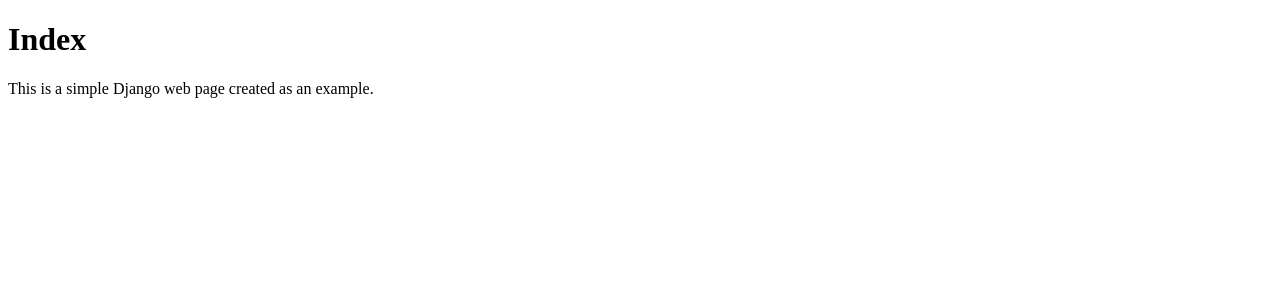
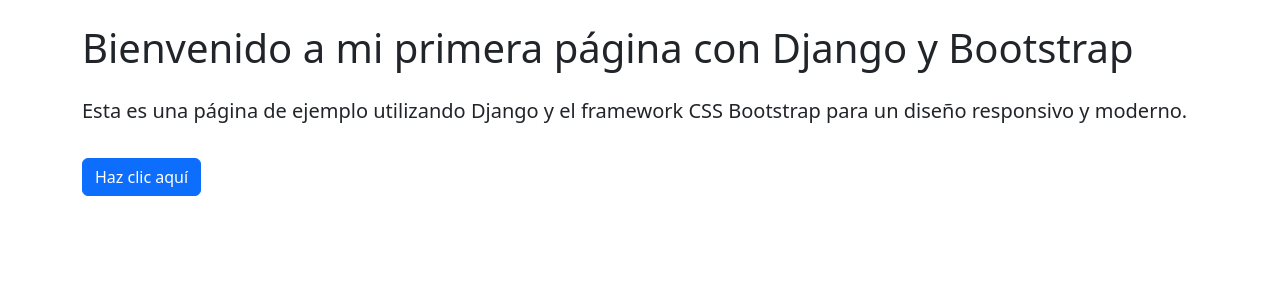
Before and after one commit to OmarAcuna0205/django-WEB, a Django app: page /index/ in a window 1280 px wide. Shown: the top 300 px of the page. Run offline with Django 5.2, Linux system fonts and the light colour scheme.

Commit message:
added boostrap to index

```diff
--- /dev/null
+++ b/djanguito/mi_primera_pagina/templates/mi_primera_pagina/html/base.html
@@ -0,0 +1,18 @@
+<!DOCTYPE html>
+<html lang="en">
+<head>
+    <meta charset="UTF-8">
+    <title>Django Proyecto</title>
+    <!-- Bootstrap desde CDN -->
+    <link href="https://cdn.jsdelivr.net/npm/bootstrap@5.3.2/dist/css/bootstrap.min.css" rel="stylesheet">
+</head>
+<body class="container py-4">
+
+    {% block content %}
+
+    {% endblock %}
+
+    <!-- Bootstrap JS desde CDN -->
+    <script src="https://cdn.jsdelivr.net/npm/bootstrap@5.3.2/dist/js/bootstrap.bundle.min.js"></script>
+</body>
+</html>
--- a/djanguito/mi_primera_pagina/templates/mi_primera_pagina/index.html
+++ b/djanguito/mi_primera_pagina/templates/mi_primera_pagina/index.html
@@ -1,12 +1,7 @@
-<!DOCTYPE html>
-<html lang="en">
-<head>
-	<meta charset="UTF-8">
-	<meta name="viewport" content="width=device-width, initial-scale=1.0">
-	<title>Index</title>
-</head>
-<body>
-	<h1>Index</h1>
-	<p>This is a simple Django web page created as an example.</p>
-</body>
-</html>
+{% extends 'mi_primera_pagina/html/base.html' %}
+
+{% block content %}
+	<h1 class="mb-4">Bienvenido a mi primera página con Django y Bootstrap</h1>
+	<p class="lead">Esta es una página de ejemplo utilizando Django y el framework CSS Bootstrap para un diseño responsivo y moderno.</p>
+	<button class="btn btn-primary mt-3">Haz clic aquí</button>
+{% endblock %}
```
